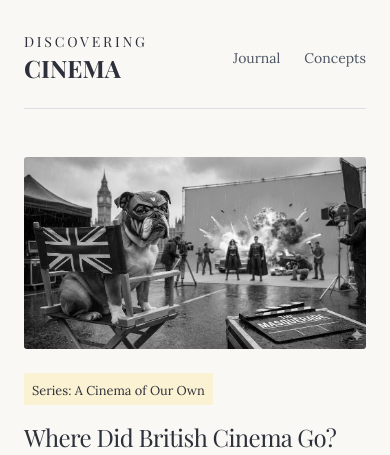
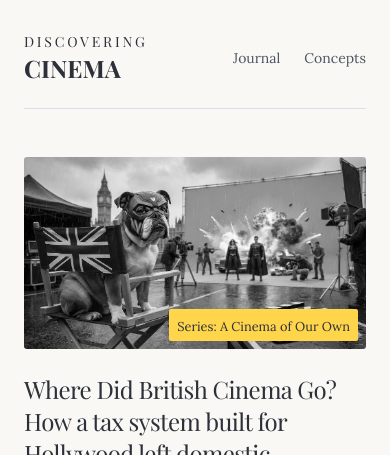
Before and after one commit to discovering-cinema/discoveringcinema.com, a Next.js app: page / in a window 390 px wide. Shown: the top 455 px of the page. Built offline with nearby package versions, Linux system fonts and the light colour scheme.

Commit message:
Improve layout consistency and conditional rendering in `ArticlePreview`, refactor grids across pages for better responsiveness, and enhance `SeriesLabel` styling.

```diff
--- a/app/components/ArticlePreview.tsx
+++ b/app/components/ArticlePreview.tsx
@@ -33,10 +33,10 @@ export default function ArticlePreview({
 
   return (
     <article className="group relative flex flex-col items-start">
-      <div
-        className={`relative w-full overflow-hidden rounded-xl bg-muted aspect-video ${isCompact ? 'mb-4' : 'mb-6'}`}
-      >
-        {image ? (
+      {image && (
+        <div
+          className={`relative w-full overflow-hidden rounded-xl bg-muted aspect-video ${isCompact ? 'mb-4' : 'mb-6'}`}
+        >
           <Image
             src={image}
             alt={title}
@@ -49,20 +49,17 @@ export default function ArticlePreview({
             className="object-cover transition-all duration-500 group-hover:scale-105 grayscale group-hover:grayscale-0"
             priority={priority}
           />
-        ) : (
-          <div className="flex h-full items-center justify-center text-muted-foreground">
-            <span className="font-serif italic">Discovering Cinema</span>
+          <div className="absolute right-2 bottom-2">
+            {series && seriesSlug && <SeriesLabel series={series} seriesSlug={seriesSlug} />}
           </div>
-        )}
-      </div>
+        </div>
+      )}
 
       {order && (
         <small className="font-mono text-[10px] uppercase tracking-wider text-muted-foreground mb-3 inline-block">
           Part {order}
         </small>
       )}
-
-      {series && seriesSlug && <SeriesLabel series={series} seriesSlug={seriesSlug} />}
 
       <h2
         className={`font-serif font-normal tracking-tight text-foreground ${isCompact ? 'text-lg' : 'text-2xl'}`}
--- a/app/components/SeriesLabel.tsx
+++ b/app/components/SeriesLabel.tsx
@@ -9,7 +9,7 @@ export default function SeriesLabel({ series, seriesSlug }: SeriesLabelProps) {
   return (
     <Link
       href={`/journal/series/${seriesSlug}`}
-      className="relative z-10 bg-accent/20 text-accent-foreground py-1 px-2 rounded mb-4 inline-block hover:bg-accent/30 transition-colors"
+      className="relative z-10 bg-accent text-accent-foreground py-1 px-2 rounded inline-block hover:bg-accent/30 transition-colors"
     >
       <small>Series: <span className="font-medium">{series}</span></small>
     </Link>
--- a/app/journal/page.tsx
+++ b/app/journal/page.tsx
@@ -59,7 +59,7 @@ export default function JournalIndex() {
         </p>
       </header>
 
-      <div className="flex flex-col gap-16">
+      <div className="grid grid-cols-1 sm:grid-cols-2 gap-x-8 gap-y-12">
         {posts.map((post, index) => (
           <ArticlePreview
             key={post.slug}
--- a/app/journal/series/page.tsx
+++ b/app/journal/series/page.tsx
@@ -53,7 +53,7 @@ export default function SeriesIndex() {
         </p>
       </header>
 
-      <div className="flex flex-col gap-16">
+      <div className="grid grid-cols-1 sm:grid-cols-2 gap-x-8 gap-y-12">
         {series.map((s) => {
           const coverImage = s.posts[0]?.image || '';
           return (
@@ -64,7 +64,7 @@ export default function SeriesIndex() {
                     src={coverImage}
                     alt={s.name}
                     fill
-                    sizes="(max-width: 672px) calc(100vw - 48px), 672px"
+                    sizes="(max-width: 640px) calc(100vw - 48px), (max-width: 672px) calc(50vw - 36px), 312px"
                     className="object-cover transition-all duration-500 group-hover:scale-105 grayscale group-hover:grayscale-0"
                   />
                 ) : (
--- a/app/journal/tag/[tag]/page.tsx
+++ b/app/journal/tag/[tag]/page.tsx
@@ -76,7 +76,7 @@ export default async function TagIndex({
         </p>
       </header>
 
-      <div className="flex flex-col gap-16">
+      <div className="grid grid-cols-1 sm:grid-cols-2 gap-x-8 gap-y-12">
         {posts.map((post, index) => (
           <ArticlePreview
             key={post.slug}
--- a/app/tags/[tag]/page.tsx
+++ b/app/tags/[tag]/page.tsx
@@ -94,7 +94,7 @@ export default async function TagPage({
               Journal
             </h2>
           )}
-          <div className="flex flex-col gap-16">
+          <div className="grid grid-cols-1 sm:grid-cols-2 gap-x-8 gap-y-12">
             {posts.map((post, index) => (
               <ArticlePreview
                 key={post.slug}
@@ -119,7 +119,7 @@ export default async function TagPage({
               Educational Material
             </h2>
           )}
-          <div className="flex flex-col gap-6">
+          <div className="grid grid-cols-1 sm:grid-cols-2 gap-4">
             {educationalItems.map((item) => (
               <ConceptCard
                 key={item.urlPath}
```
